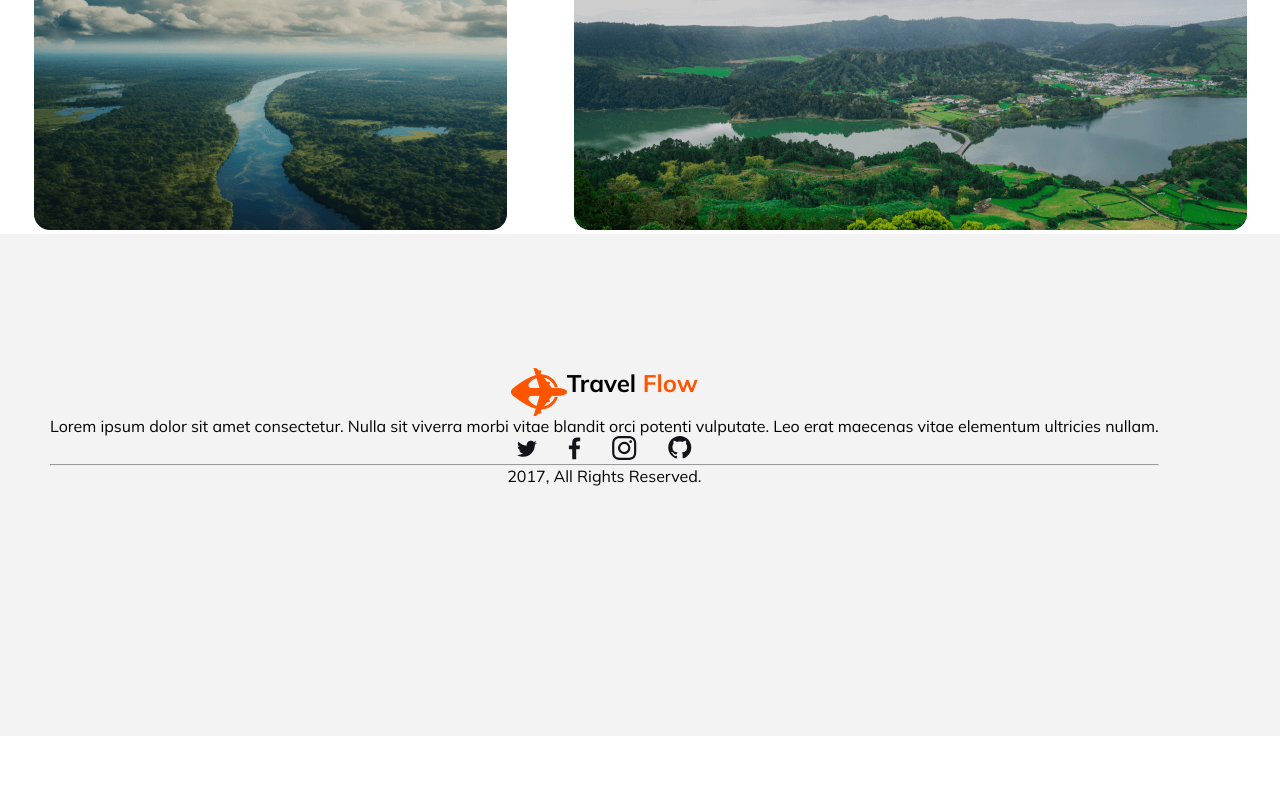
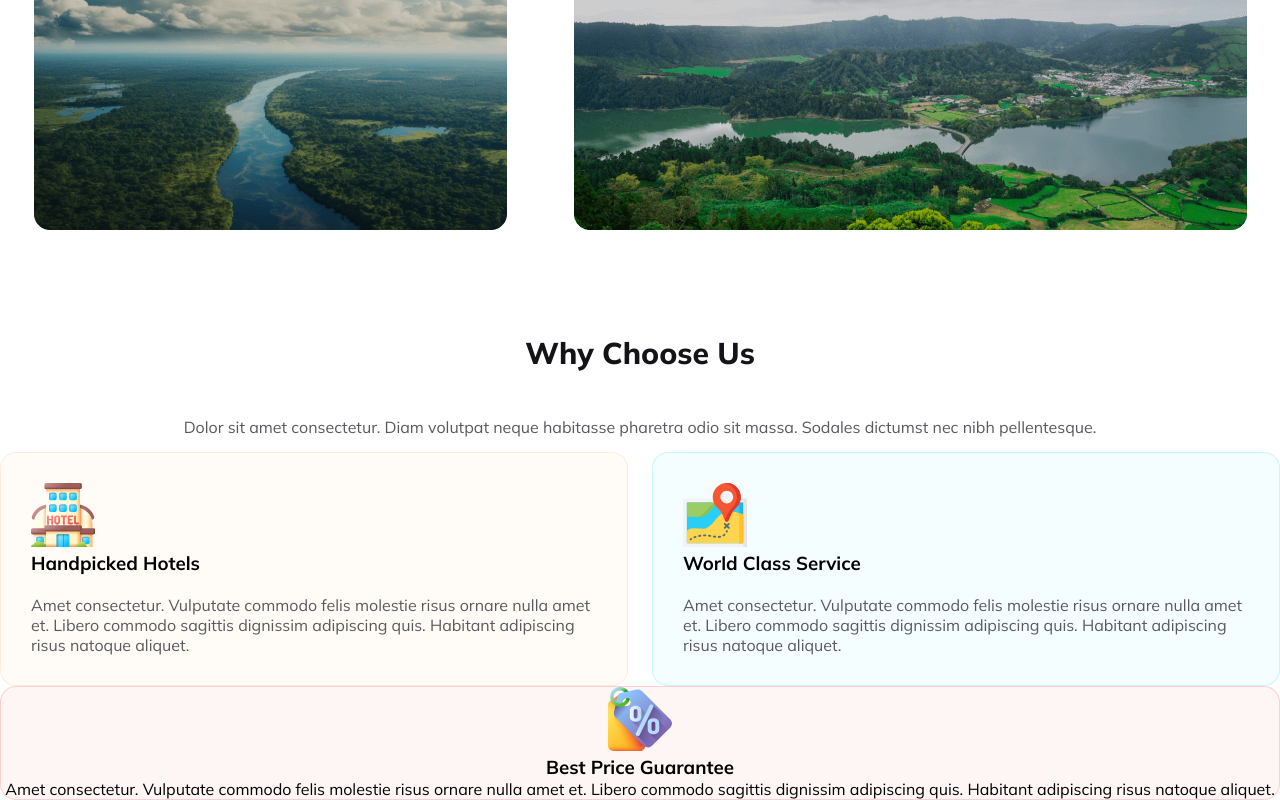
Before and after one commit to isaiful508/travel-flow-assignment2, a plain HTML site: page index.html in a window 1280 px wide. Shown: the part 2192-2992 px from the top of the page. Before the commit the page ends 2928 px from the top, so only its background shows below. Drawn offline with Linux system fonts and the light colour scheme.

Commit message:
added 3 carts

```diff
--- a/index.html
+++ b/index.html
@@ -113,10 +113,37 @@
             </div>
 
         </section>
+        <!-- destination section ended -->
+        <!-- choose cart start -->
+        <section>
+            <div class="choose-heading">
+                <h2>Why Choose Us </h2>
+                <p>Dolor sit amet consectetur. Diam volutpat neque habitasse pharetra odio sit massa. Sodales dictumst nec nibh pellentesque.</p>
+            </div>
+
+            <div class="hotel-map">
+                <div class="hotel">
+                    <img src="./icon/hotel.svg" alt="">
+                    <h3>Handpicked Hotels</h3>
+                    <p>Amet consectetur. Vulputate commodo felis molestie risus  ornare nulla amet et. Libero commodo sagittis dignissim adipiscing quis. Habitant adipiscing risus natoque aliquet. </p>
+                </div>
+                <div class="map">
+                    <img src="./icon/map.svg" alt="">
+                    <h3>World Class Service</h3>
+                    <p>Amet consectetur. Vulputate commodo felis molestie risus  ornare nulla amet et. Libero commodo sagittis dignissim adipiscing quis. Habitant adipiscing risus natoque aliquet. </p>
+                </div>
+            </div>
+            <div class="price-cart">
+                <img src="./icon/price-tag .svg" alt="">
+                    <h3>Best Price Guarantee</h3>
+                    <p>Amet consectetur. Vulputate commodo felis molestie risus  ornare nulla amet et. Libero commodo sagittis dignissim adipiscing quis. Habitant adipiscing risus natoque aliquet. </p>
+            </div>
+        </section>
+
 
     </main>
 
-    <footer class="footer">
+    <!-- <footer class="footer">
 
        <div class="footer-div">
         <div class="footer-img">
@@ -132,7 +159,7 @@
        </div>
       <div class="footer-last">
 
-    </footer>
+    </footer> -->
 
 </body>
 </html>
--- a/style/style.css
+++ b/style/style.css
@@ -58,17 +58,18 @@
 
 .banner {
     background-image: linear-gradient(180deg, rgba(19, 19, 24, 0.80) 0%, rgba(19, 19, 24, 0.00) 100%), url(../Images/Group\ 13\ \(1\)\ \(1\).png);
-    height:500px;
+    height: 500px;
     border-radius: 16px;
     background-size: cover;
     background-position: center;
     background-repeat: no-repeat;
-    margin-left:6.25rem ;
+    margin-left: 6.25rem;
     margin-right: 6.25rem;
     position: relative;
 
 }
-.banner{
+
+.banner {
     display: flex;
     align-items: center;
 }
@@ -91,7 +92,7 @@
     font-size: 1rem;
     font-weight: 400;
     margin-top: .625rem;
-    padding:.625rem 1.25rem .625rem 1.25rem;
+    padding: .625rem 1.25rem .625rem 1.25rem;
 
 
 }
@@ -115,7 +116,8 @@
     background: #FFF;
     border: none;
 }
-.option-style{
+
+.option-style {
     width: 174px;
     height: 52px;
     border-radius: 8px;
@@ -275,17 +277,72 @@
 
 }
 
+/* choose cart style start */
 
-/* .flex{
+.choose-heading {
+    text-align: center;
+    margin-top: 100px;
+
+}
+
+.choose-heading h2 {
+    color: #131318;
+    font-size: 30px;
+    font-weight: 800;
+
+}
+
+.choose-heading p {
+    margin-top: 30px;
+    padding: 15px;
+    color: rgba(19, 19, 24, 0.70);
+    font-size: 16px;
+    font-weight: 400;
+
+}
+
+.hotel-map {
     display: flex;
-    gap: 20px;
-    margin-left: 100px;
-    position: relative;
+    justify-content: space-between;
+    gap: 24px;
 }
-.flext{
-    position: absolute;
-    bottom: 70px;
-} */
+
+.hotel {
+    padding: 30px;
+    border-radius: 16px;
+    border: 1px solid rgba(251, 181, 99, 0.20);
+    background: rgba(251, 181, 99, 0.05);
+}
+
+.map {
+    padding: 30px;
+    border-radius: 16px;
+    border: 1px solid rgba(41, 206, 246, 0.20);
+    background: rgba(41, 206, 246, 0.05);
+}
+
+.hotel-map h2 {
+    margin-top: 20px;
+    color: #131318;
+    font-size: 24px;
+    font-weight: 800;
+}
+
+.hotel-map p {
+    margin-top: 20px;
+    color: #5A5A5D;
+    font-size: 16px;
+    font-weight: 400;
+
+}
+
+.price-cart {
+    text-align: center;
+
+    border-radius: 16px;
+    border: 1px solid rgba(233, 68, 68, 0.20);
+    background: rgba(233, 68, 68, 0.05);
+}
 
 
 /* footer start */
@@ -362,18 +419,29 @@ hr {
         flex-direction: column;
     }
 
+    .choose-heading {
+        padding-left: 25px;
+        padding-right: 25px;
+    }
+
+    .btn-section {
+        flex-direction: column;
+
+    }
+
+    .banner-description {
+        position: absolute;
+        right: 100px;
+    }
+
+    .hotel-map {
+        flex-direction: column;
+    }
+
 
 }
 
-/* .btn-section{
-        flex-direction: column;
 
-    }
-    .banner-description{
-        position: absolute;
-        right: 100px;
-    }
-     */
 
 
 
```
Also changed, not shown: icon/hotel.svg (added), icon/map.svg (added), icon/price-tag .svg (added).
